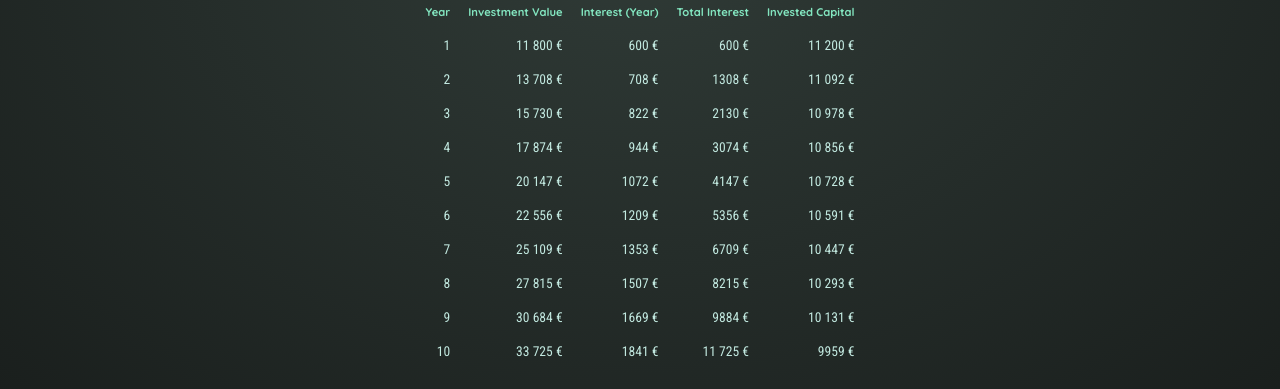
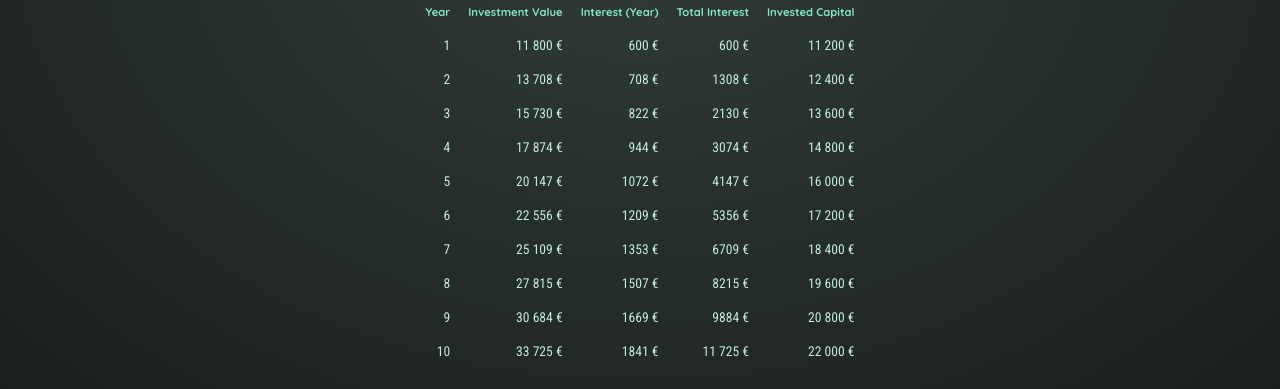
Before and after one commit to Ribs94/investment-calculator, a React (Vite) app: page / in a window 1280 px wide. Shown: the part 527-916 px from the top of the page. Built offline with nearby package versions, Linux system fonts and the light colour scheme.

Commit message:
Finished

```diff
--- a/src/components/Results.jsx
+++ b/src/components/Results.jsx
@@ -27,7 +27,7 @@ export default function Results({
           {data.map((yearData) => {
             totalInterest += yearData.interest;
 
-            const investedCapital = data[0].valueEndOfYear - yearData.interest;
+            const investedCapital = yearData.valueEndOfYear - totalInterest;
 
             return (
               <tr key={yearData.year}>
```
